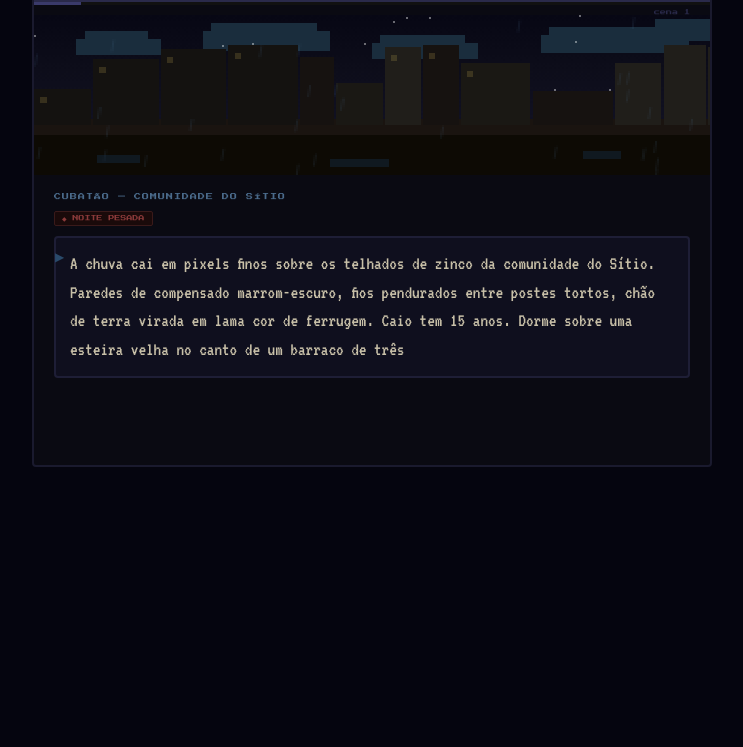
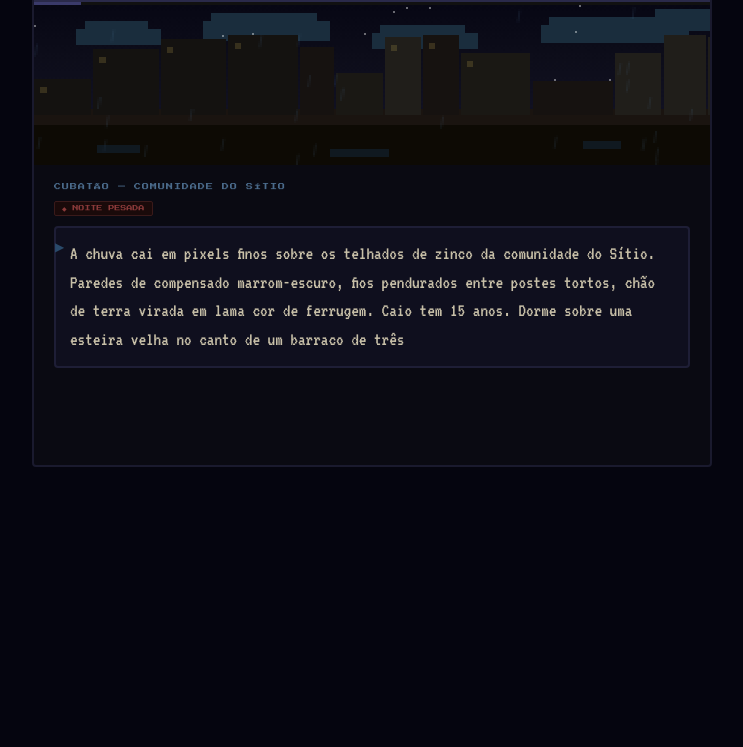
Before and after one commit to leehsantos13/ProjetoGameH, a website: page index.html in a window 1280 px wide. Shown: the part 101-848 px from the top of the page, without its empty margins (268-1011 px from the left). Drawn offline with Linux system fonts and the light colour scheme.

Commit message:
Remove scene counter (cena 1, cena 2, etc.) from the game interface

```diff
--- a/index.html
+++ b/index.html
@@ -32,7 +32,6 @@
     <div class="progress-bar">
       <div class="progress-fill" id="progressFill" style="width:5%"></div>
     </div>
-    <div class="scene-counter" id="sceneCounter">cena 1</div>
 
     <div class="pixel-art-bg" id="pixelBg">
       <canvas id="bgCanvas"></canvas>
--- a/src/main.js
+++ b/src/main.js
@@ -31,7 +31,6 @@
 
   // ── Refs de DOM ────────────────────────────────────────────────
   const progressFill  = document.getElementById('progressFill');
-  const sceneCounter  = document.getElementById('sceneCounter');
   const sceneLocation = document.getElementById('sceneLocation');
   const sceneMood     = document.getElementById('sceneMood');
   const sceneText     = document.getElementById('sceneText');
@@ -79,7 +78,6 @@
     visitedCount++;
     const pct = Math.min(95, Math.round((visitedCount / TOTAL_SCENES) * 100));
     progressFill.style.width = pct + '%';
-    sceneCounter.textContent = 'cena ' + visitedCount;
   }
 
   /**
--- a/src/style.css
+++ b/src/style.css
@@ -75,11 +75,7 @@ html, body {
 
 /* ── Contador de cena ── */
 .scene-counter {
-  font-family: 'Press Start 2P', monospace;
-  font-size: 6px;
-  color: #2a2a4a;
-  text-align: right;
-  padding: 4px 20px 0;
+  display: none;
 }
 
 /* ── Canvas de fundo pixel art ── */
```
